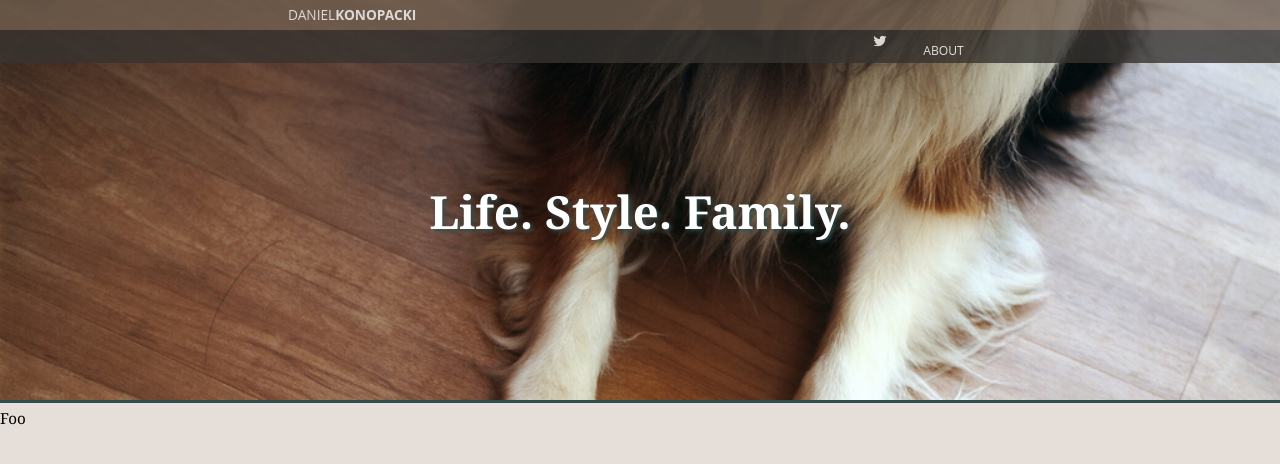
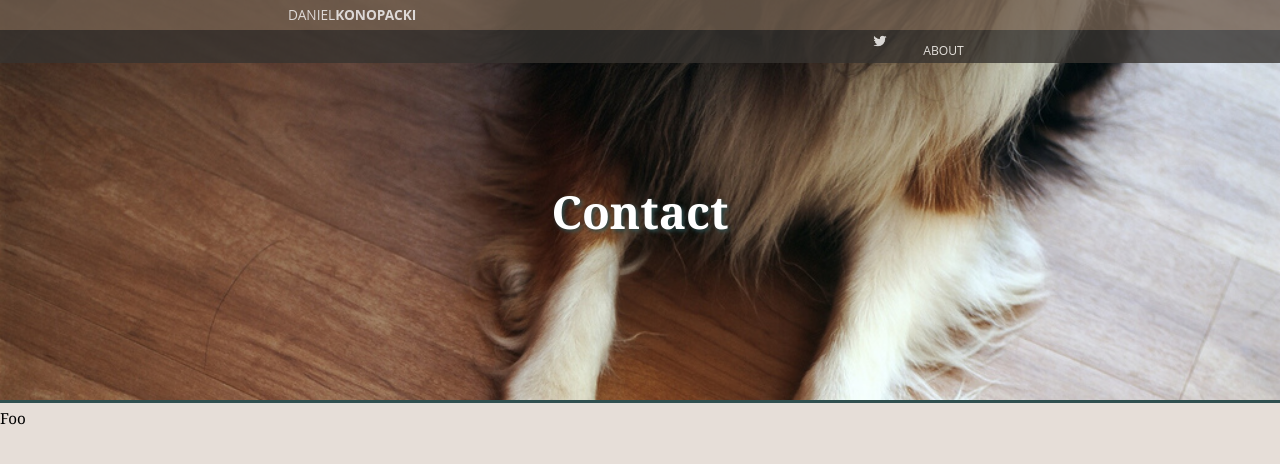
Before and after one commit to danielkonopacki/danielkonopacki.github.com, a Jekyll site: the page built from contact.html, in a window 1280 px wide. Shown: the top 464 px of the page. Built offline with Jekyll 4.4.1, drawn with Linux system fonts in a browser that asks for light colours; Markdown is read by kramdown in place of the engine named in the settings.

Commit message:
Layout changes

```diff
--- a/_layouts/default.html
+++ b/_layouts/default.html
@@ -24,7 +24,12 @@
     </div>
   </div>
   <div class="background">
-    <h3>Life. Style. Family.</h3>
+    <h3>{% if page.title == 'Home' %}
+      Life. Style. Family.
+      {% else %}
+      {{ page.title }}
+      {% endif %}
+    </h3>
   </div>
   <div id="content" class="content-container">
     {{ content }}
```
